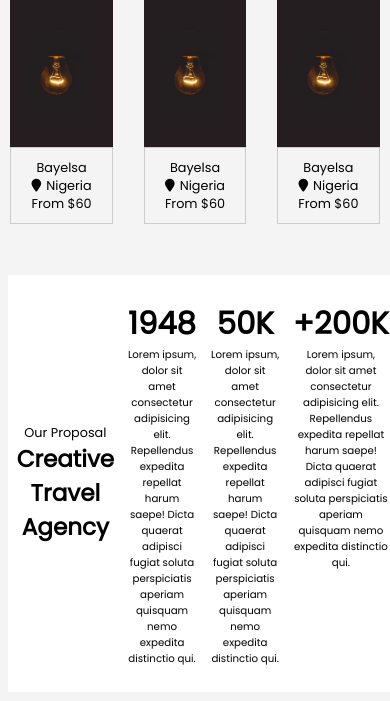
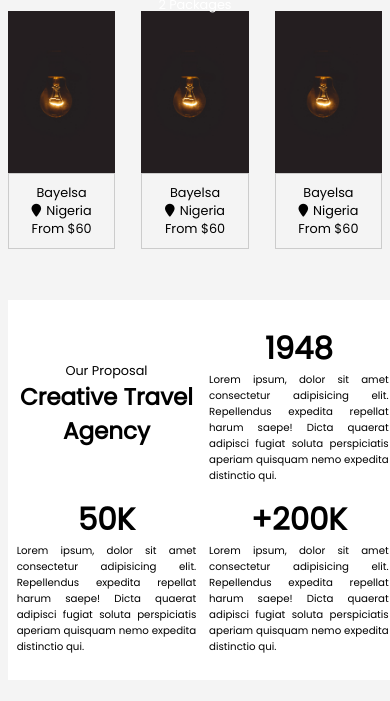
Before and after one commit to Righteous-creed/css-gridlines, a plain HTML site: page index.html in a window 390 px wide. Shown: the part 1381-2082 px from the top of the page. Drawn offline with Linux system fonts and the light colour scheme.

Commit message:
Update responsive.css

```diff
--- a/responsive.css
+++ b/responsive.css
@@ -87,8 +87,17 @@
     .main-content-grid{
         grid-template-columns: repeat(1, 1fr);
     }
-    .grid-items{
-        width: 95%;
-        margin: 0 auto;
+    /* Main Article Section */
+    .article-grid-container{
+        display: grid;
+        grid-template-columns: repeat(2,1fr);
+        align-self: center;
+        grid-gap: 1rem;
+        padding: 2rem 0;
     }
+    .primary-content-items p{
+        font-size: 0.8em;
+        text-align: justify;
+    }
+
 }
```
